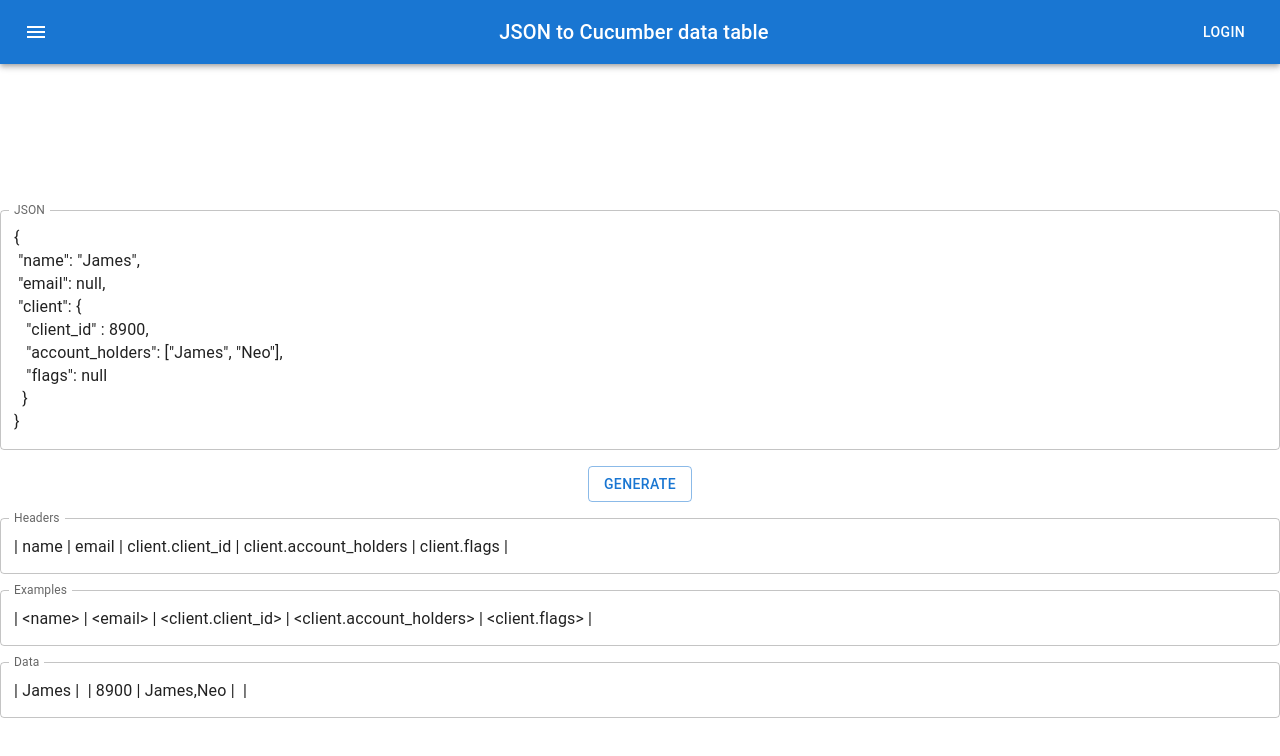
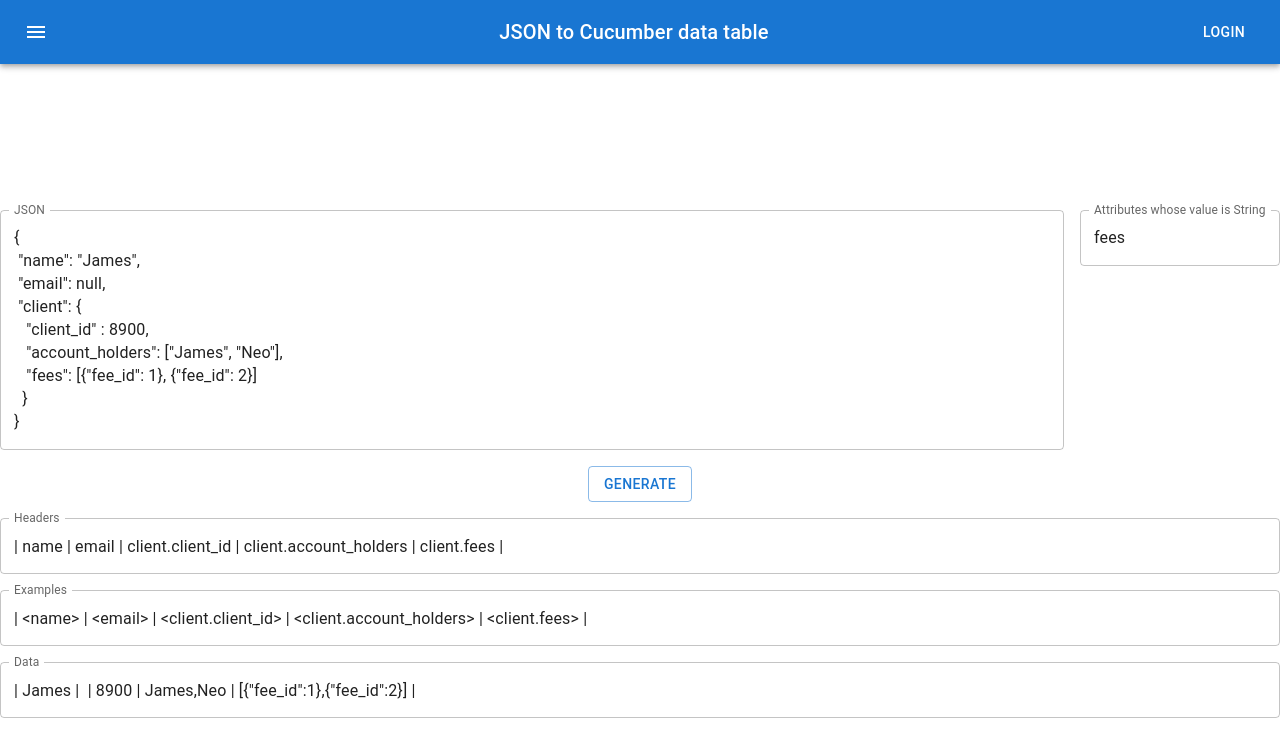
Before and after one commit to wangzilong/cucumber-datatable-generator, a React (Create React App) app: page / in a window 1280 px wide. Shown: the top 756 px of the page. Built offline with nearby package versions, Linux system fonts and the light colour scheme.

Commit message:
Specify field and map value as string

```diff
--- a/src/App.tsx
+++ b/src/App.tsx
@@ -9,10 +9,11 @@ import Typography from '@mui/material/Typography';
 import IconButton from '@mui/material/IconButton';
 import MenuIcon from '@mui/icons-material/Menu';
 
-const DEFAULT_JSON = '{\n "name": "James",\n "email": null,\n "client": {\n   "client_id" : 8900, \n   "account_holders": ["James", "Neo"],\n   "flags": null\n  } \n}';
-
+const DEFAULT_JSON = '{\n "name": "James",\n "email": null,\n "client": {\n   "client_id" : 8900, \n   "account_holders": ["James", "Neo"],\n   "fees": [{"fee_id": 1}, {"fee_id": 2}]\n  } \n}';
+const DEFAULT_ATTRIBUTES = ['fees'];
 function App() {
   const [json, setJson] = useState<string | undefined>(DEFAULT_JSON);
+  const [attributes, setAttributes] = useState<string[] | undefined>(DEFAULT_ATTRIBUTES);
   const [header, setHeader] = useState<string | undefined>();
   const [example, setExample] = useState<string | undefined>();
   const [data, setData] = useState<string | undefined>();
@@ -89,6 +90,11 @@ function App() {
       return undefined;
     } else {
       const h = Object.entries(j).map(e => {
+
+        // keep value as string
+        if (attributes && attributes?.includes(e[0])) {
+          return JSON.stringify(e[1]);
+        }
         if (isArray(e[1]) && e[1]) {
           // @ts-ignore
           return e[1]?.join(',');
@@ -147,7 +153,7 @@ function App() {
       </Box>
       <header className="App-header">
         <Grid container spacing={2}>
-          <Grid item xs={12}>
+          <Grid item xs={10}>
             <TextField
               id="tf-json-id"
               label="JSON"
@@ -159,6 +165,18 @@ function App() {
               onChange={e => setJson(e?.target?.value)}
               error={!!error}
               helperText={error}
+            />
+          </Grid>
+          <Grid item xs={2}>
+            <TextField
+              id="tf-node-keep-json-id"
+              label="Attributes whose value is String"
+              placeholder="[name, email]"
+              multiline
+              variant="outlined"
+              value={attributes}
+              style={{width: '100%'}}
+              onChange={e => setAttributes(e?.target?.value?.split(","))}
             />
           </Grid>
           <Grid item xs={12}>
```
